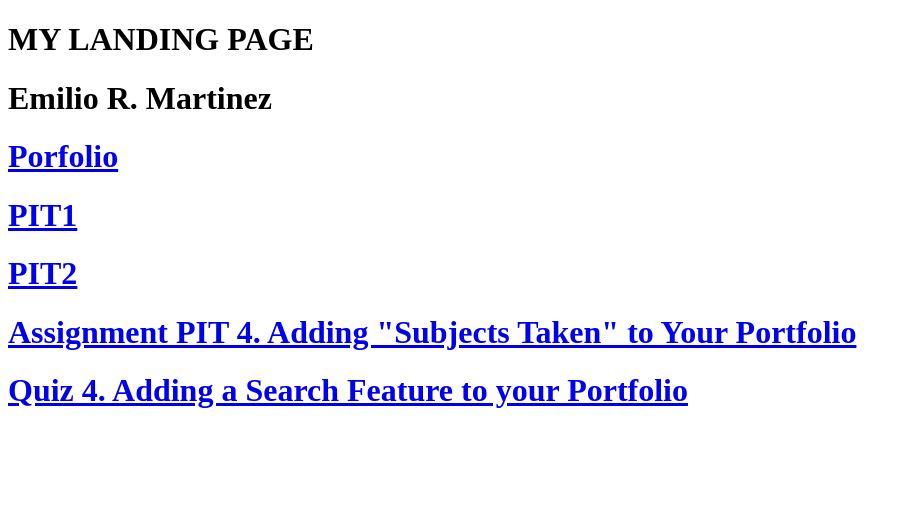
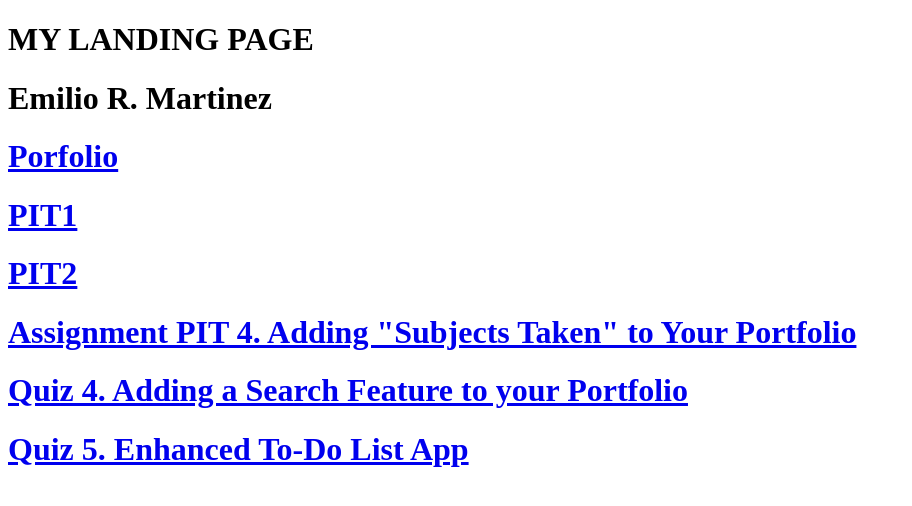
Before and after one commit to Kylefrosty/landingpage.github.io, a plain HTML site: page index.html in a window 1280 px wide. Shown: the whole page, without its empty margins (0-912 px from the left). Drawn offline with Linux system fonts and the light colour scheme.

Commit message:
Update index.html

```diff
--- a/index.html
+++ b/index.html
@@ -15,5 +15,6 @@
   <h1><a href="https://kylefrosty.github.io/milyo2.github.io/">Assignment
 PIT 4. Adding "Subjects Taken" to Your Portfolio</a></h1>
   <h1><a href="https://kylefrosty.github.io/">Quiz 4. Adding a Search Feature to your Portfolio</a></h1>
+  <h1><a href="https://kylefrosty.github.io/milyo5/">Quiz 5. Enhanced To-Do List App</a></h1>
 
 </body>
```
